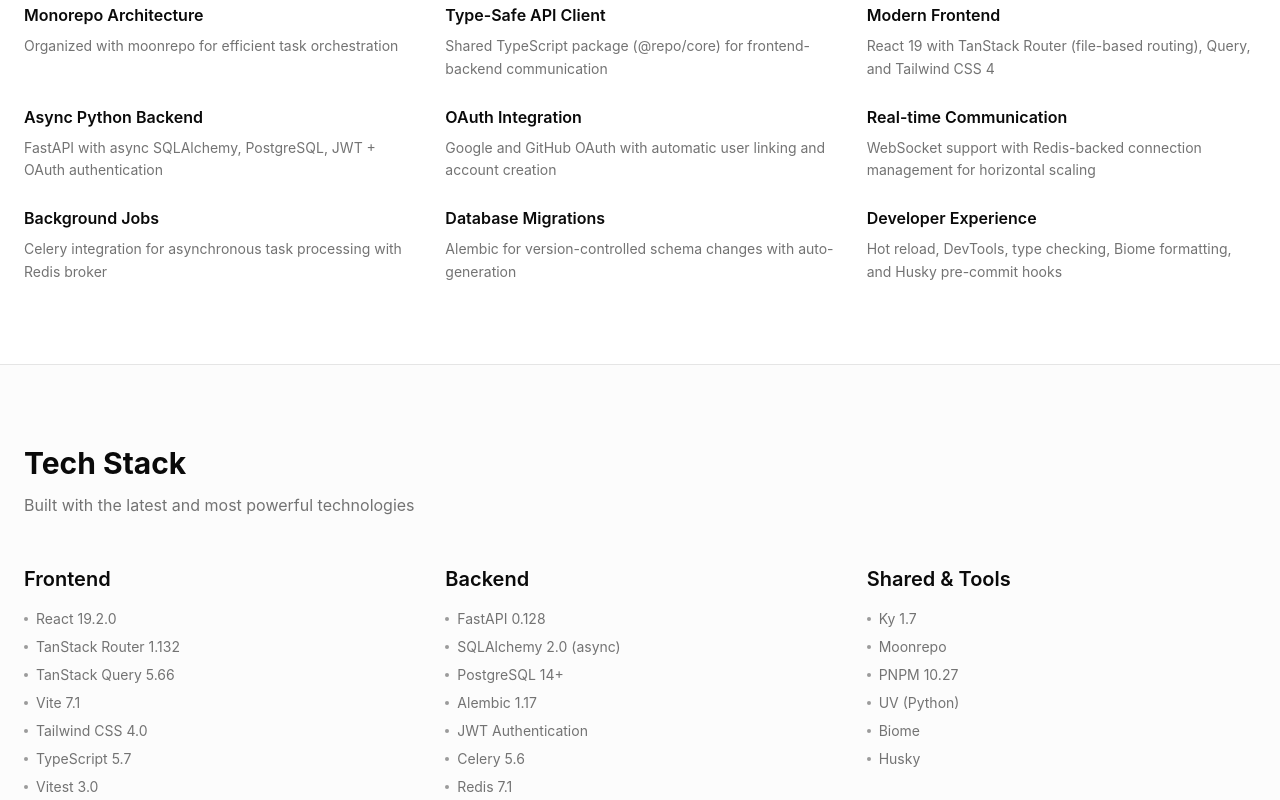
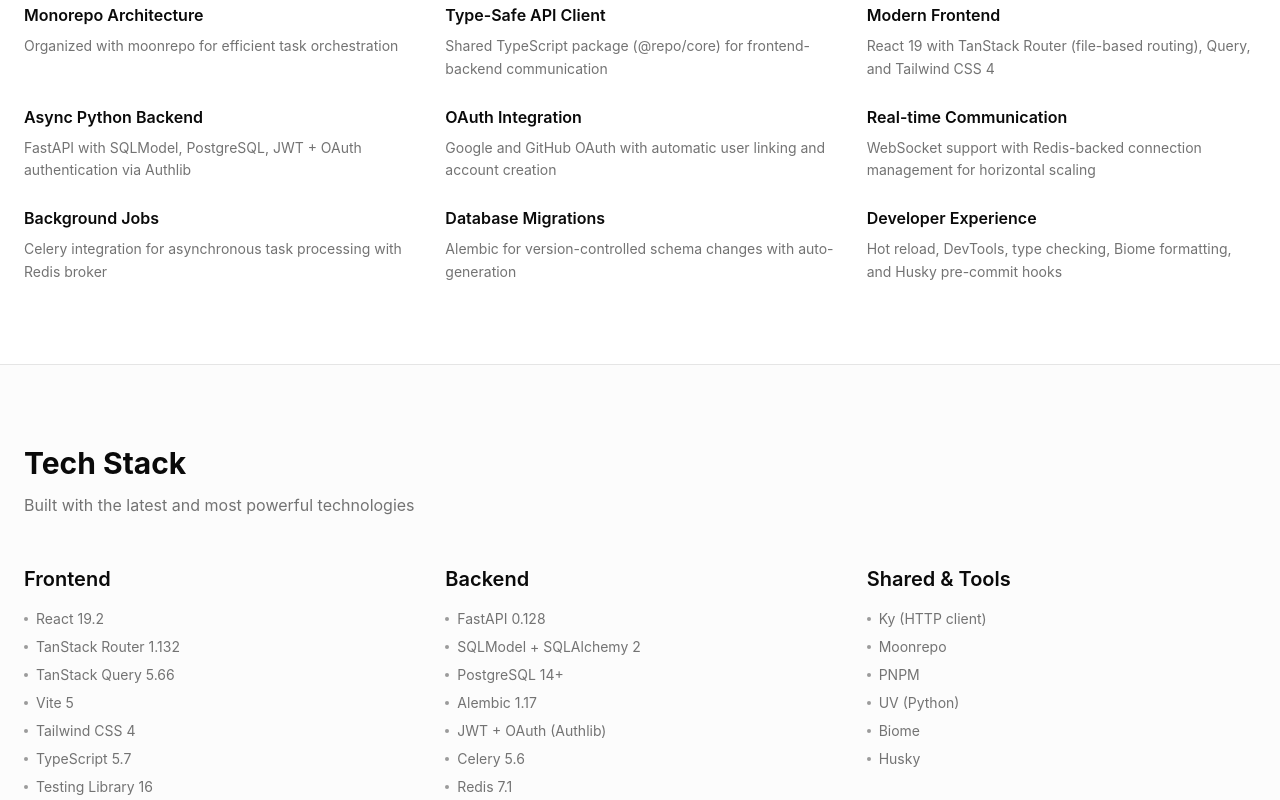
Before and after one commit to indrazm/moonrepo-kickstart, a React (Vite) app in the folder apps/platform/: page / in a window 1280 px wide. Shown: the part 720-1520 px from the top of the page. Built offline with nearby package versions, Linux system fonts and the light colour scheme; no server answers.

Commit message:
Update Agents.md and Readme.md

```diff
--- a/apps/platform/src/routes/index.tsx
+++ b/apps/platform/src/routes/index.tsx
@@ -101,7 +101,7 @@
 						/>
 						<FeatureCard
 							title="Async Python Backend"
-							description="FastAPI with async SQLAlchemy, PostgreSQL, JWT + OAuth authentication"
+							description="FastAPI with SQLModel, PostgreSQL, JWT + OAuth authentication via Authlib"
 						/>
 						<FeatureCard
 							title="OAuth Integration"
@@ -140,23 +140,23 @@
 						<TechStackCard
 							title="Frontend"
 							items={[
-								"React 19.2.0",
+								"React 19.2",
 								"TanStack Router 1.132",
 								"TanStack Query 5.66",
-								"Vite 7.1",
-								"Tailwind CSS 4.0",
+								"Vite 5",
+								"Tailwind CSS 4",
 								"TypeScript 5.7",
-								"Vitest 3.0",
+								"Testing Library 16",
 							]}
 						/>
 						<TechStackCard
 							title="Backend"
 							items={[
 								"FastAPI 0.128",
-								"SQLAlchemy 2.0 (async)",
+								"SQLModel + SQLAlchemy 2",
 								"PostgreSQL 14+",
 								"Alembic 1.17",
-								"JWT Authentication",
+								"JWT + OAuth (Authlib)",
 								"Celery 5.6",
 								"Redis 7.1",
 								"Uvicorn 0.40",
@@ -165,9 +165,9 @@
 						<TechStackCard
 							title="Shared & Tools"
 							items={[
-								"Ky 1.7",
+								"Ky (HTTP client)",
 								"Moonrepo",
-								"PNPM 10.27",
+								"PNPM",
 								"UV (Python)",
 								"Biome",
 								"Husky",
@@ -266,8 +266,8 @@
 							description="Efficient task orchestration, caching, and dependency management across multiple projects"
 						/>
 						<ArchitectureCard
-							title="FastAPI + Async SQLAlchemy"
-							description="Modern Python async framework with automatic OpenAPI documentation"
+							title="FastAPI + SQLModel"
+							description="Modern Python async framework with SQLModel combining SQLAlchemy ORM and Pydantic validation"
 						/>
 						<ArchitectureCard
 							title="TanStack Ecosystem"
```
Also changed, not shown: 2 other files (tests, documents, lock files or other folders).
